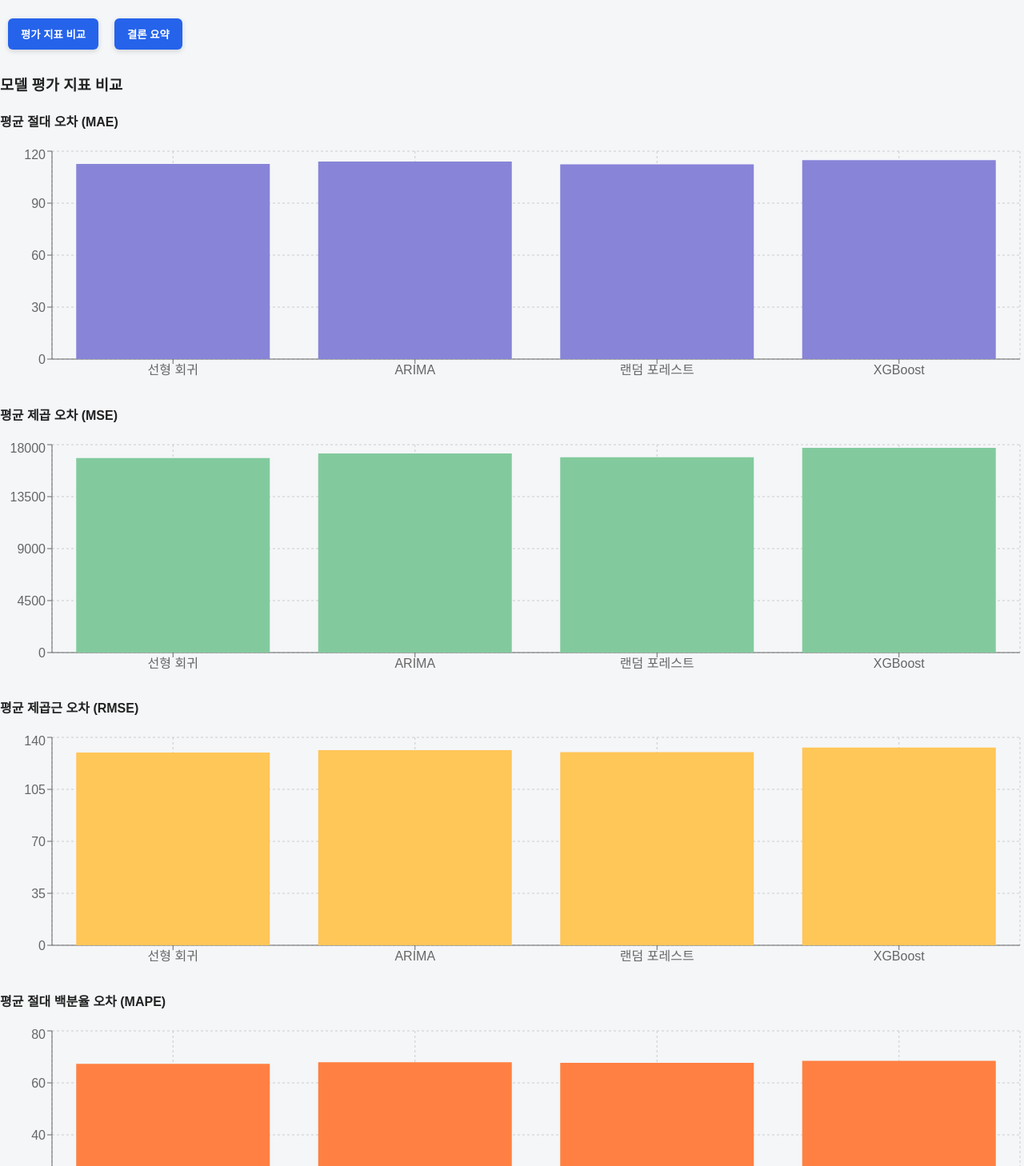
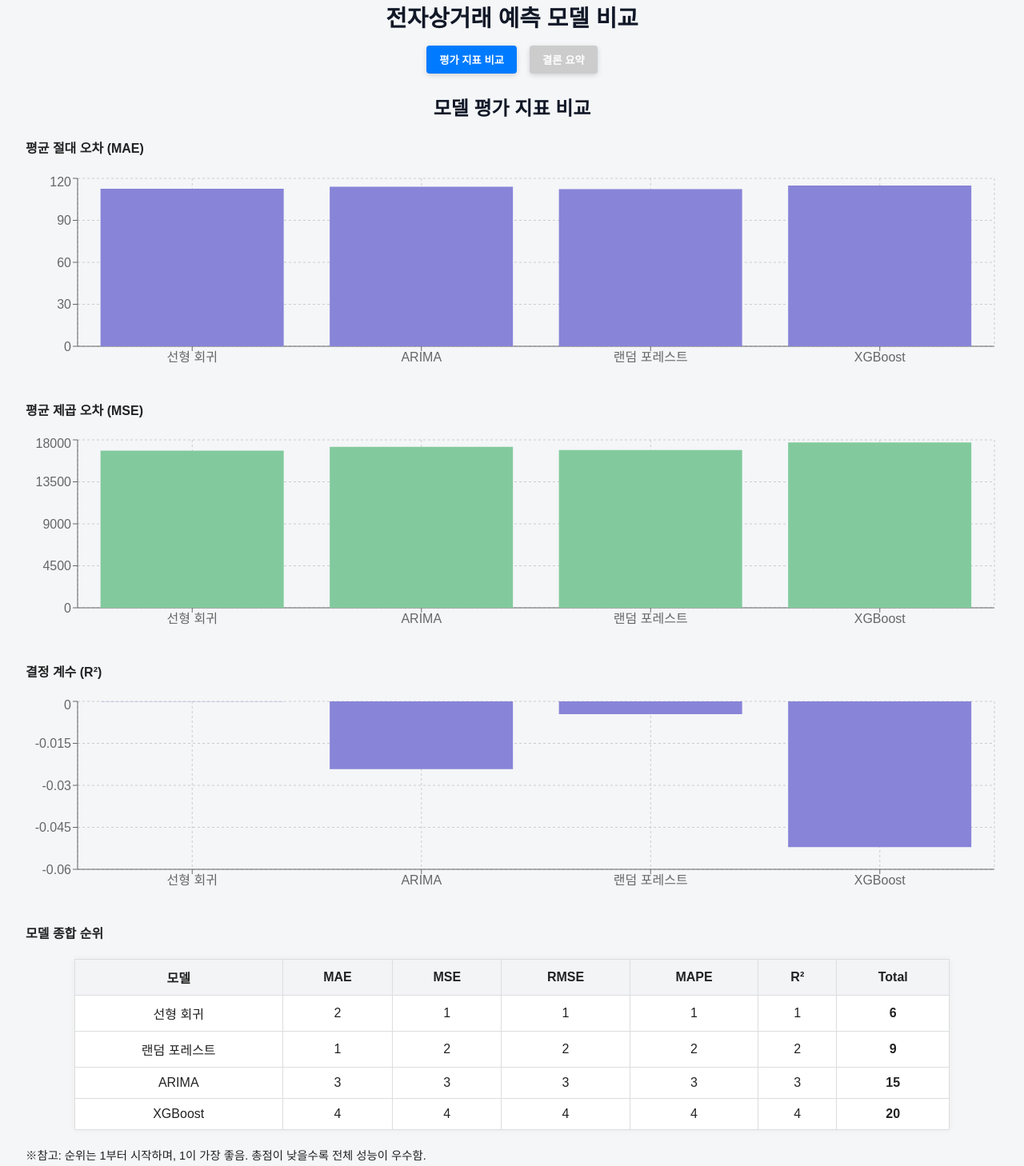
Before and after one commit to JoeyAJ/forecast-dashboard, a React (Create React App) app: page / in a window 1280 px wide. Shown: the part 52-1510 px from the top of the page at 80% size. Built offline with nearby package versions, Linux system fonts and the light colour scheme; the HTML template or start-up script is replaced by a standard one.

Commit message:
Update ModelComparisonDashboard.js

```diff
--- a/src/ModelComparisonDashboard.js
+++ b/src/ModelComparisonDashboard.js
@@ -7,46 +7,26 @@ import {
 const ModelComparisonDashboard = () => {
   const [activeTab, setActiveTab] = useState('metrics');
 
-  // 預設指標數據
   const metricsData = {
-    models: ['선형 회귀', 'ARIMA', '랜덤 포레스트', 'XGBoost'],
+    models: ["선형 회귀", "ARIMA", "랜덤 포레스트", "XGBoost"],
     MAE: [112.56, 114.04, 112.35, 114.84],
     MSE: [16838.93, 17245.14, 16914.73, 17714.74],
     RMSE: [129.76, 131.32, 130.06, 133.10],
     MAPE: [67.31, 67.92, 67.73, 68.49],
-    R2: [-0.00008, -0.02420, -0.00458, -0.05209],
+    R2: [-0.00008, -0.02420, -0.00458, -0.05209]
   };
-
-  // 🔧 補上假資料，避免程式錯誤
-  const actualValues = Array.from({ length: 50 }, () => Math.random() * 100);
-  const lrValues = Array.from({ length: 50 }, () => Math.random() * 100);
-  const arimaValues = Array.from({ length: 50 }, () => Math.random() * 100);
-  const rfValues = Array.from({ length: 50 }, () => Math.random() * 100);
-  const xgbValues = Array.from({ length: 50 }, () => Math.random() * 100);
 
   const prepareMetricsData = (metricName) => {
     return metricsData.models.map((model, index) => ({
       name: model,
-      value: metricsData[metricName][index],
+      value: metricsData[metricName][index]
     }));
   };
-
-  const predictionData = Array(50).fill().map((_, i) => ({
-    index: i,
-    actual: actualValues[i],
-    linearRegression: lrValues[i],
-    arima: arimaValues[i],
-    randomForest: rfValues[i],
-    xgboost: xgbValues[i],
-  }));
 
   const rankMetrics = () => {
     const metrics = ['MAE', 'MSE', 'RMSE', 'MAPE', 'R2'];
     const ranks = {};
-
-    metricsData.models.forEach(model => {
-      ranks[model] = { total: 0 };
-    });
+    metricsData.models.forEach(model => (ranks[model] = { total: 0 }));
 
     metrics.forEach(metric => {
       const values = metricsData[metric];
@@ -59,93 +39,135 @@ const ModelComparisonDashboard = () => {
       });
     });
 
-    return Object.entries(ranks).map(([model, scores]) => ({
-      model,
-      ...scores
-    })).sort((a, b) => a.total - b.total);
+    return Object.entries(ranks).map(([model, scores]) => ({ model, ...scores }))
+      .sort((a, b) => a.total - b.total);
   };
 
   const renderMetricsCharts = () => (
-    <div className="flex flex-col space-y-8">
-      <h3 className="text-xl font-bold mb-4 text-center">모델 평가 지표 비교</h3>
-      <ChartComponent title="평균 절대 오차 (MAE)" metric="MAE" color="#8884d8" />
-      <ChartComponent title="평균 제곱 오차 (MSE)" metric="MSE" color="#82ca9d" />
-      <ChartComponent title="평균 제곱근 오차 (RMSE)" metric="RMSE" color="#ffc658" />
-      <ChartComponent title="평균 절대 백분율 오차 (MAPE)" metric="MAPE" color="#ff8042" suffix="%" />
-      <ChartComponent title="결정 계수 (R²)" metric="R2" color="#8884d8" decimals={5} />
-      <RankingTable />
-    </div>
-  );
+    <div>
+      <h2>모델 평가 지표 비교</h2>
 
-  const ChartComponent = ({ title, metric, color, suffix = '', decimals = 2 }) => (
-    <div>
-      <h4 className="text-lg font-semibold mb-2">{title}</h4>
-      <ResponsiveContainer width="100%" height={300}>
-        <BarChart data={prepareMetricsData(metric)}>
+      <div style={{ marginBottom: '2rem' }}>
+        <h4>평균 절대 오차 (MAE)</h4>
+        <ResponsiveContainer width="100%" height={250}>
+          <BarChart data={prepareMetricsData('MAE')}>
             <CartesianGrid strokeDasharray="3 3" />
             <XAxis dataKey="name" />
             <YAxis />
-          <Tooltip formatter={(value) => [value.toFixed(decimals) + suffix, metric]} />
-          <Bar dataKey="value" fill={color} />
+            <Tooltip />
+            <Bar dataKey="value" fill="#8884d8" />
           </BarChart>
         </ResponsiveContainer>
       </div>
-  );
 
-  const RankingTable = () => (
-    <div>
-      <h4 className="text-lg font-semibold mb-2">모델 종합 순위</h4>
-      <table className="min-w-full bg-white border border-gray-300">
+      <div style={{ marginBottom: '2rem' }}>
+        <h4>평균 제곱 오차 (MSE)</h4>
+        <ResponsiveContainer width="100%" height={250}>
+          <BarChart data={prepareMetricsData('MSE')}>
+            <CartesianGrid strokeDasharray="3 3" />
+            <XAxis dataKey="name" />
+            <YAxis />
+            <Tooltip />
+            <Bar dataKey="value" fill="#82ca9d" />
+          </BarChart>
+        </ResponsiveContainer>
+      </div>
+
+      <div style={{ marginBottom: '2rem' }}>
+        <h4>결정 계수 (R²)</h4>
+        <ResponsiveContainer width="100%" height={250}>
+          <BarChart data={prepareMetricsData('R2')}>
+            <CartesianGrid strokeDasharray="3 3" />
+            <XAxis dataKey="name" />
+            <YAxis />
+            <Tooltip />
+            <Bar dataKey="value" fill="#8884d8" />
+          </BarChart>
+        </ResponsiveContainer>
+      </div>
+
+      <div style={{ marginBottom: '2rem' }}>
+        <h4>모델 종합 순위</h4>
+        <table border="1" cellPadding="8">
           <thead>
             <tr>
-            <th className="py-2 px-4 border-b">모델</th>
-            {['MAE', 'MSE', 'RMSE', 'MAPE', 'R2'].map(metric => (
-              <th key={metric} className="py-2 px-4 border-b text-center">{metric}</th>
-            ))}
-            <th className="py-2 px-4 border-b text-center">Total</th>
+              <th>모델</th>
+              <th>MAE</th>
+              <th>MSE</th>
+              <th>RMSE</th>
+              <th>MAPE</th>
+              <th>R²</th>
+              <th>Total</th>
             </tr>
           </thead>
           <tbody>
-          {rankMetrics().map((item, index) => (
-            <tr key={index} className={index % 2 === 0 ? 'bg-gray-50' : 'bg-white'}>
-              <td className="py-2 px-4 border-b font-semibold">{item.model}</td>
-              {['MAE', 'MSE', 'RMSE', 'MAPE', 'R2'].map(metric => (
-                <td key={metric} className="py-2 px-4 border-b text-center">{item[metric]}</td>
-              ))}
-              <td className="py-2 px-4 border-b text-center font-bold">{item.total}</td>
+            {rankMetrics().map((r, i) => (
+              <tr key={i}>
+                <td>{r.model}</td>
+                <td>{r.MAE}</td>
+                <td>{r.MSE}</td>
+                <td>{r.RMSE}</td>
+                <td>{r.MAPE}</td>
+                <td>{r.R2}</td>
+                <td><strong>{r.total}</strong></td>
               </tr>
             ))}
           </tbody>
         </table>
-      <p className="text-sm mt-2 text-gray-600">※참고: 순위는 1부터 시작하며, 1이 가장 좋음. 총점이 낮을수록 전체 성능이 우수함.</p>
+        <p style={{ fontSize: '0.9rem', marginTop: '0.5rem' }}>※참고: 순위는 1부터 시작하며, 1이 가장 좋음. 총점이 낮을수록 전체 성능이 우수함.</p>
+      </div>
     </div>
   );
 
-  const ModelConclusion = () => (
-    <div className="mt-8 p-6 bg-gray-50 rounded-lg">
-      <h3 className="text-xl font-bold mb-4">모델 평가 결론</h3>
-      <ol className="list-decimal ml-6 space-y-2">
+  const renderConclusion = () => (
+    <div style={{ marginTop: '2rem', padding: '1.5rem', backgroundColor: '#f9f9f9', borderRadius: '8px' }}>
+      <h3>모델 평가 결론</h3>
+      <ol>
         <li><strong>랜덤 포레스트 모델</strong>이 MAE와 RMSE 지표에서 가장 우수한 성능을 보임</li>
         <li><strong>선형 회귀</strong>는 R² 지표에서 가장 높았음</li>
         <li><strong>ARIMA</strong>는 중간 성능</li>
         <li><strong>XGBoost</strong>는 상대적으로 낮은 성능</li>
       </ol>
-      <p className="mt-4"><strong>전체 결론:</strong> 랜덤 포레스트가 전반적으로 가장 적합함</p>
+      <p><strong>전체 결론:</strong> 랜덤 포레스트가 전반적으로 가장 적합함</p>
     </div>
   );
 
   return (
-    <div className="p-4 max-w-6xl mx-auto">
-      <h2 className="text-2xl font-bold mb-6 text-center">전자상거래 예측 모델 비교</h2>
-      <div className="flex justify-center mb-6">
-        <button className={`px-4 py-2 mx-2 rounded ${activeTab === 'metrics' ? 'bg-blue-500 text-white' : 'bg-gray-200'}`} onClick={() => setActiveTab('metrics')}>
+    <div style={{ padding: '2rem' }}>
+      <h2 style={{ textAlign: 'center', fontSize: '1.8rem', marginBottom: '1rem' }}>
+        전자상거래 예측 모델 비교
+      </h2>
+
+      <div style={{ display: 'flex', justifyContent: 'center', marginBottom: '1.5rem' }}>
+        <button
+          onClick={() => setActiveTab('metrics')}
+          style={{
+            padding: '0.5rem 1rem',
+            margin: '0 0.5rem',
+            backgroundColor: activeTab === 'metrics' ? '#007bff' : '#ccc',
+            color: '#fff',
+            border: 'none',
+            borderRadius: '4px'
+          }}
+        >
           평가 지표 비교
         </button>
-        <button className={`px-4 py-2 mx-2 rounded ${activeTab === 'conclusion' ? 'bg-blue-500 text-white' : 'bg-gray-200'}`} onClick={() => setActiveTab('conclusion')}>
+        <button
+          onClick={() => setActiveTab('conclusion')}
+          style={{
+            padding: '0.5rem 1rem',
+            margin: '0 0.5rem',
+            backgroundColor: activeTab === 'conclusion' ? '#007bff' : '#ccc',
+            color: '#fff',
+            border: 'none',
+            borderRadius: '4px'
+          }}
+        >
           결론 요약
         </button>
       </div>
-      {activeTab === 'metrics' ? renderMetricsCharts() : <ModelConclusion />}
+
+      {activeTab === 'metrics' ? renderMetricsCharts() : renderConclusion()}
     </div>
   );
 };
```
Lines whose indentation alone changed are shown as unchanged.
